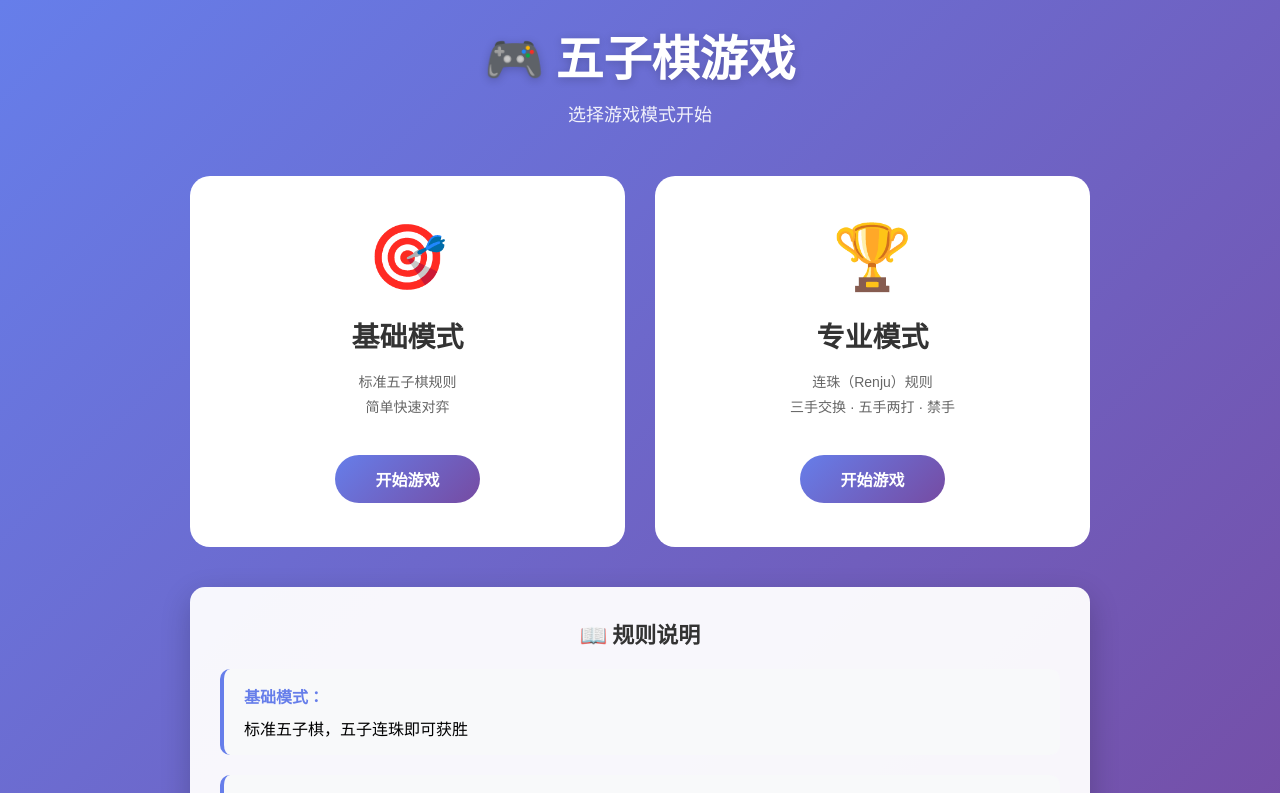
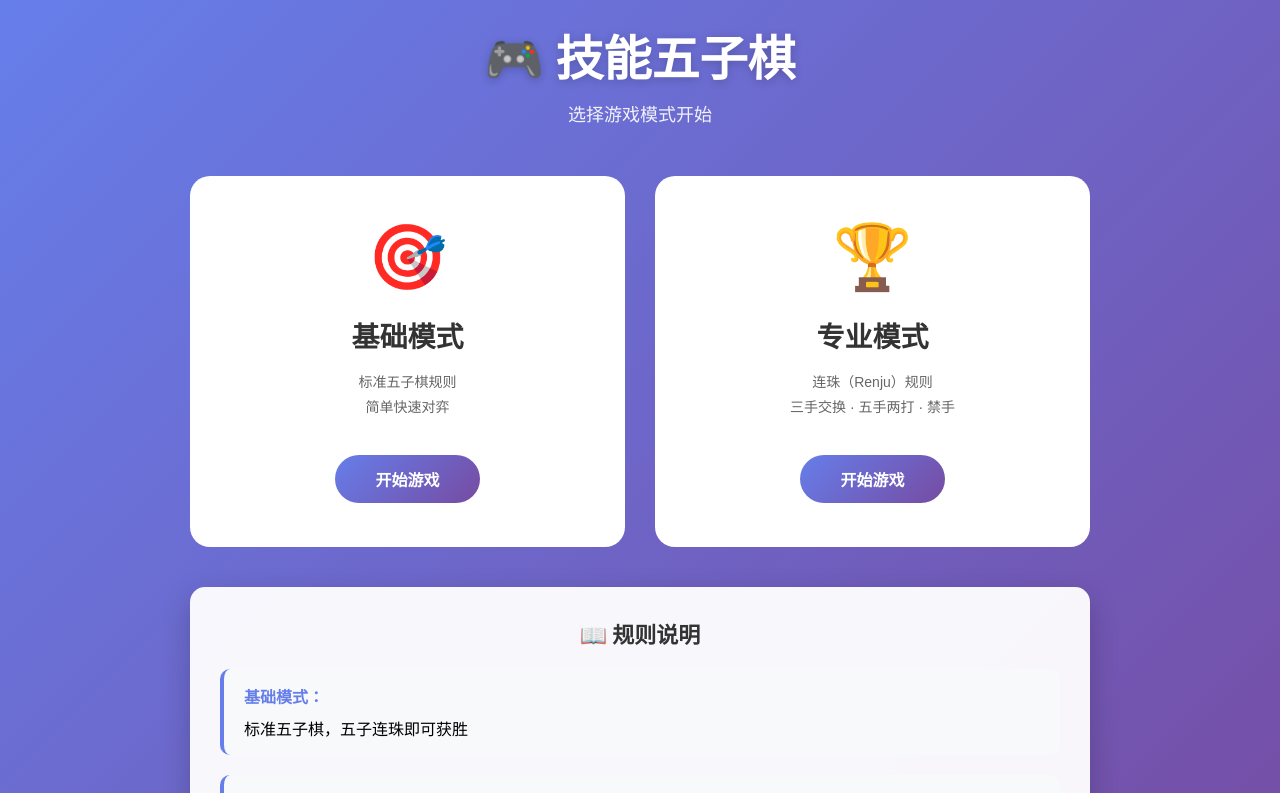
Before and after one commit to hadesfox/GwS, a Vue app in the folder gobang-game/: page / in a window 1280 px wide. Shown: the top 793 px of the page. Built offline with nearby package versions, Linux system fonts and the light colour scheme.

Commit message:
修改游戏标题名

```diff
--- a/gobang-game/src/App.vue
+++ b/gobang-game/src/App.vue
@@ -149,7 +149,7 @@ watch(counterWindowOpen, (isOpen) => {
 
   <div v-else class="app">
     <header class="header" @click="handleTitleClick">
-      <h1>五子棋游戏</h1>
+      <h1>技能五子棋</h1>
       <p>
         <span v-if="mode === 'basic'">基础模式</span>
         <span v-else>专业模式(连珠)</span>
--- a/gobang-game/src/components/GameStartScreen.vue
+++ b/gobang-game/src/components/GameStartScreen.vue
@@ -11,7 +11,7 @@ const emit = defineEmits<Emits>();
 <template>
   <div class="start-screen">
     <div class="start-container">
-      <h1 class="title">🎮 五子棋游戏</h1>
+      <h1 class="title">🎮 技能五子棋</h1>
       <p class="subtitle">选择游戏模式开始</p>
 
       <div class="mode-selection">
```
